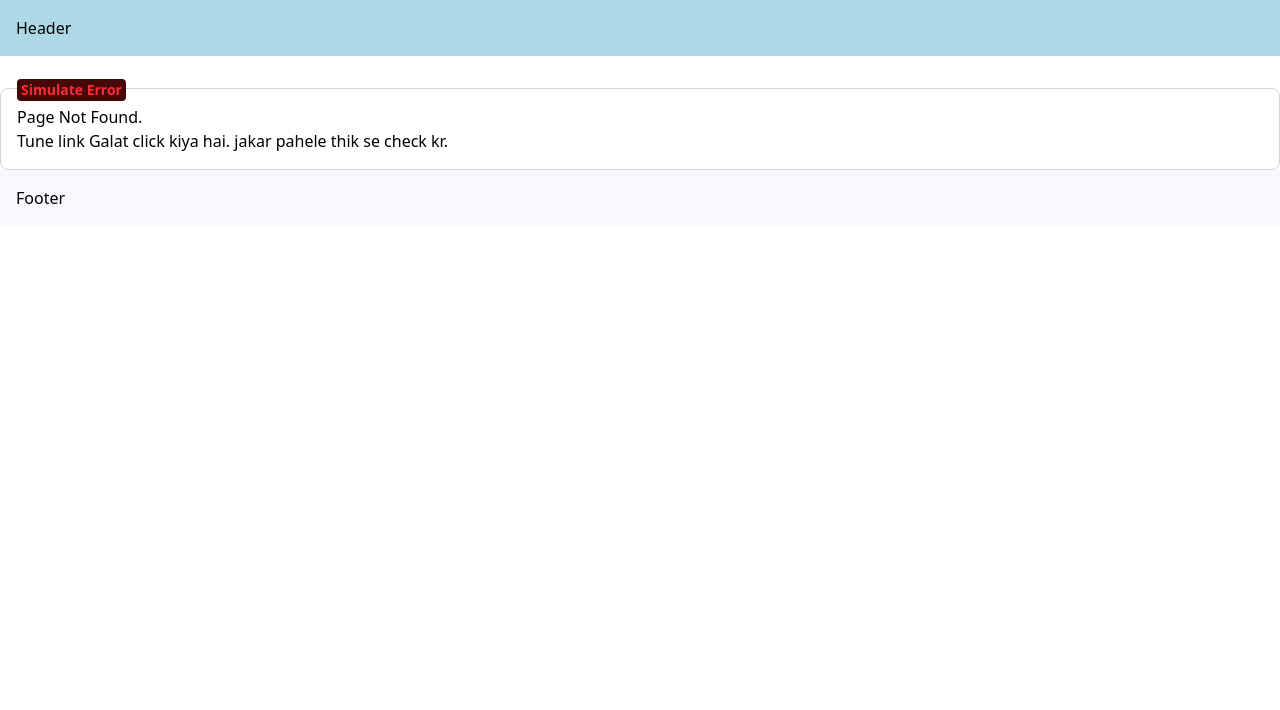
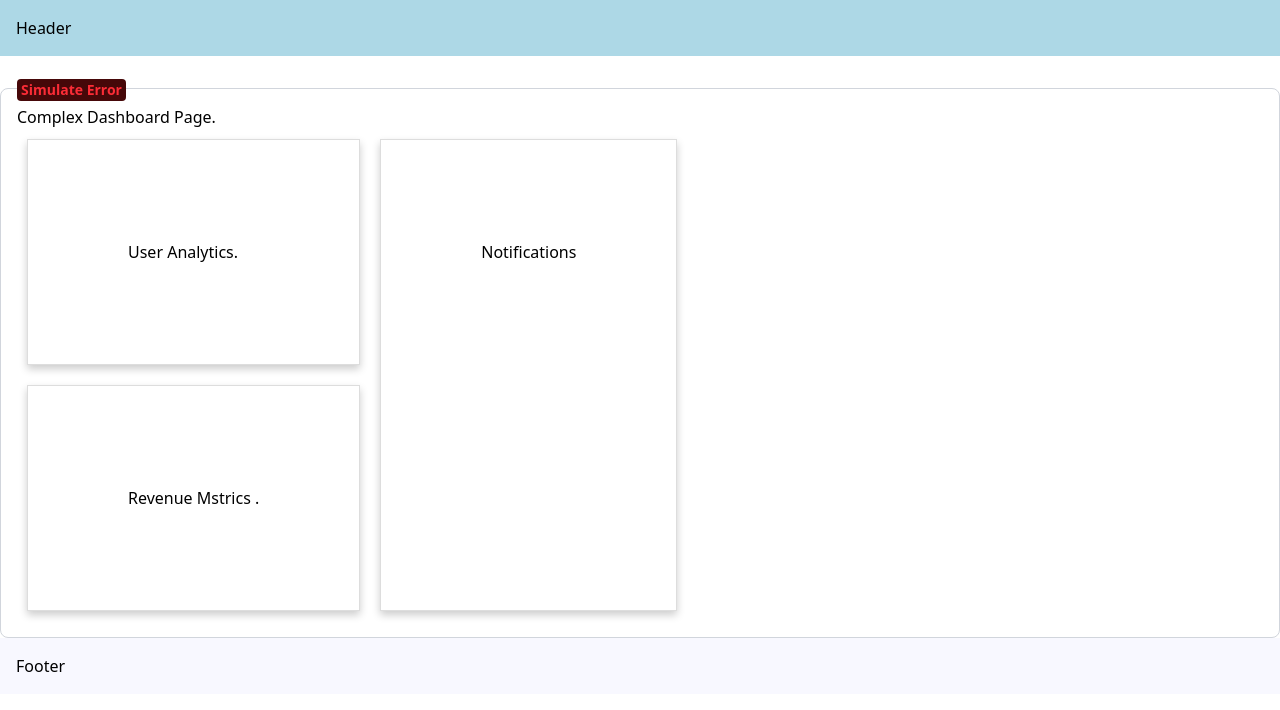
Before and after one commit to Vivek-Gupta-15/Next-js-practise, a Next.js app: page /complex-dashboard in a window 1280 px wide. Before the commit this address had no page. Shown: the top 710 px of the page. Built offline with nearby package versions, Linux system fonts and the light colour scheme.

Commit message:
Parallel Routes for showing a dashboard

```diff
--- /dev/null
+++ b/src/app/complex-dashboard/@notifications/page.tsx
@@ -0,0 +1,5 @@
+import { Card } from "@/components/Card"
+
+export default function Notifications(){
+    return  <Card> Notifications </Card>
+}
--- /dev/null
+++ b/src/app/complex-dashboard/@revenue/page.tsx
@@ -0,0 +1,7 @@
+import { Card } from "@/components/Card"
+
+export default function RevenueMatrics() {
+    return (
+        <Card> Revenue Mstrics .</Card>
+    )
+}
--- /dev/null
+++ b/src/app/complex-dashboard/@users/page.tsx
@@ -0,0 +1,7 @@
+import { Card } from "@/components/Card"
+
+export default function UserAnalytics() {
+    return (
+        <Card> User Analytics.</Card>
+    )
+}
--- /dev/null
+++ b/src/app/complex-dashboard/layout.tsx
@@ -0,0 +1,26 @@
+export default function ComplexDashboardLayout({
+    children,
+    users,
+    revenue,
+    notifications,
+} : {
+    children : React.ReactNode;
+    users : React.ReactNode;
+    revenue : React.ReactNode;
+    notifications : React.ReactNode;
+}) {
+    return (
+        <div>
+        <div> {children} </div>
+        <div style = {{display : "flex"}}>
+        <div style = {{display : "flex" , flexDirection : "column"}}>
+            <div> {users} </div>
+            <div> {revenue} </div>
+        </div>
+        <div style ={{display : "flex" , flex : 1 }}>
+            {notifications}
+        </div>
+        </div>
+        </div>
+    )
+}
--- /dev/null
+++ b/src/app/complex-dashboard/page.tsx
@@ -0,0 +1,7 @@
+export default function ComplexDashboard() {
+    return (
+        <>
+        <h1>Complex Dashboard Page. </h1>
+        </>
+    )
+}
--- /dev/null
+++ b/src/components/Card.tsx
@@ -0,0 +1,12 @@
+export const Card = ({children} : {children : React.ReactNode}) => {
+    const cardStyle = {
+        padding : "100px",
+        margin : "10px",
+        boxShadow : "0 4px 8px rgba( 0, 0, 0, 0.2)",
+        border : "1px solid #ddd",
+        justifyContent : "center",
+        alignItems : "center",
+    };
+
+    return <div style = {cardStyle} > {children}</div>;
+};
```
